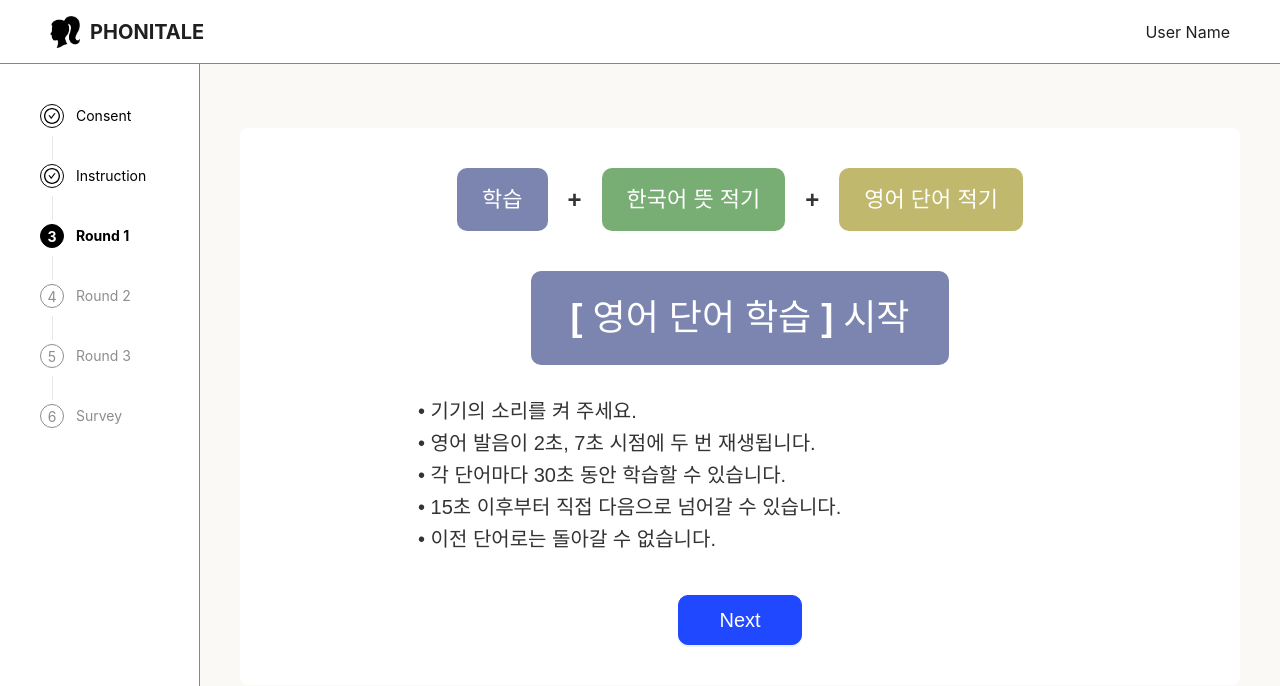
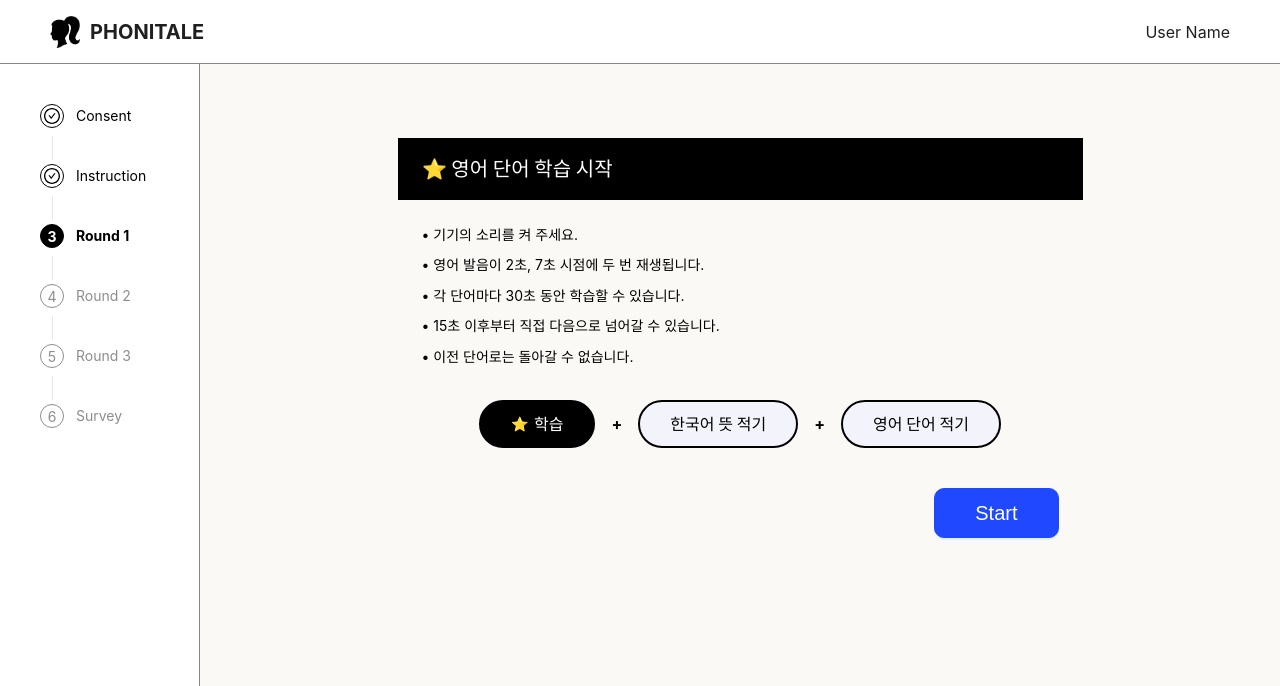
Before and after one commit to suyoungkwon2/phonitale-react, a React (Vite) app in the folder phonitale-react/: page /round/1/learning/start in a window 1280 px wide. Shown: the top 686 px of the page. Built offline with nearby package versions, Linux system fonts and the light colour scheme; a web font is replaced by a local one.

Commit message:
design: learning start

```diff
--- a/phonitale-react/src/pages/LearningStartPage.jsx
+++ b/phonitale-react/src/pages/LearningStartPage.jsx
@@ -1,34 +1,137 @@
 import React from 'react';
 import { useParams, useNavigate } from 'react-router-dom';
 import MainLayout from '../components/MainLayout';
-import PhaseStartContent from '../components/PhaseStartContent';
+// import PhaseStartContent from '../components/PhaseStartContent'; // 제거
+import BlueButton from '../components/BlueButton';
 
 const LearningStartPage = () => {
   const { roundNumber } = useParams();
   const navigate = useNavigate();
 
-  const learningPhaseProps = {
-    roundNumber: roundNumber,
-    phaseTitle: "영어 단어 학습",
-    titleBackgroundColor: "#7C85AF", // Figma color for Learning title
-    instructions: `기기의 소리를 켜 주세요.\n영어 발음이 2초, 7초 시점에 두 번 재생됩니다.\n각 단어마다 30초 동안 학습할 수 있습니다.\n15초 이후부터 직접 다음으로 넘어갈 수 있습니다.\n이전 단어로는 돌아갈 수 없습니다.`,
-    // PhaseStartContent 내부의 nextPageUrl prop은 라우팅 로직으로 대체되므로 제거
-    // 대신 PhaseStartContent의 Next 버튼 클릭 시 handleNextClick 함수가 실행되도록 해야 함
-    // PhaseStartContent 컴포넌트 수정 필요 (onClick prop 받도록)
+  const phaseTitle = "학습"; // 현재 단계 이름
+
+  const instructions = [
+    '기기의 소리를 켜 주세요.',
+    '영어 발음이 2초, 7초 시점에 두 번 재생됩니다.',
+    '각 단어마다 30초 동안 학습할 수 있습니다.',
+    '15초 이후부터 직접 다음으로 넘어갈 수 있습니다.',
+    '이전 단어로는 돌아갈 수 없습니다.'
+  ];
+
+  // Start 버튼 클릭 핸들러
+  const handleStartClick = () => {
+      navigate(`/round/${roundNumber}/learning`); // 학습 페이지로 이동
   };
 
-  // PhaseStartContent의 Next 버튼 클릭 시 호출될 함수
-  const handleNextClick = () => {
-      navigate(`/round/${roundNumber}/learning`);
-  };
+  // 현재 활성 스텝
+  const activeStep = phaseTitle; // '학습'
 
   return (
     <MainLayout>
-      {/* PhaseStartContent에 onClick 핸들러 전달 */}
-      <PhaseStartContent
-        {...learningPhaseProps}
-        onNextClick={handleNextClick} // onNextClick prop 추가
-      />
+       {/* RoundStartPage와 유사한 스타일 정의 */}
+      <style>{`
+        .phase-start-container { /* 클래스 이름 변경 */
+          width: 100%;
+          max-width: 685px;
+          margin: auto;
+          padding: 50px 0 40px;
+        }
+        .phase-start-header { /* 클래스 이름 변경 */
+          background-color: #000000;
+          color: white;
+          padding: 16px 24px;
+          font-size: 20px;
+          font-weight: bold;
+          text-align: left;
+        }
+        .phase-instructions-wrapper { /* 클래스 이름 변경 */
+          padding: 24px 24px 0;
+        }
+        .phase-instructions p { /* 클래스 이름 변경 */
+          font-size: 14px;
+          line-height: 1.6;
+          color: #000000;
+          margin-bottom: 8px;
+        }
+        .step-indicator-wrapper {
+          display: flex;
+          align-items: center;
+          justify-content: center;
+          gap: 16px;
+          margin-top: 32px; /* 간격 유지 */
+          padding: 0 24px;
+        }
+        .step-indicator {
+          border-radius: 50px;
+          padding: 10px 30px;
+          font-size: 16px;
+          font-weight: bold;
+          text-align: center;
+          display: inline-flex;
+          align-items: center;
+          gap: 6px;
+          border: 2px solid #000000;
+          background-color: #F3F4FB; /* 기본 배경 */
+          color: #000000;
+        }
+        .step-indicator.active { /* 활성 스타일 */
+          background-color: #000000;
+          color: white;
+          border: 2px solid #000000;
+        }
+        .step-plus {
+          font-size: 16px;
+          font-weight: bold;
+          color: #000000;
+        }
+        .start-button-wrapper {
+          display: flex;
+          justify-content: flex-end;
+          margin-top: 40px;
+          padding: 0 24px;
+        }
+        .star-icon {
+          font-size: 14px;
+          line-height: 1;
+        }
+      `}</style>
+
+      <div className="phase-start-container"> {/* 클래스 이름 변경 */}
+        {/* 헤더 */}
+        <div className="phase-start-header"> {/* 클래스 이름 변경 */}
+           ⭐ 영어 단어 학습 시작
+        </div>
+
+        {/* 안내 문구 (Bullet 추가) */}
+        <div className="phase-instructions-wrapper"> {/* 클래스 이름 변경 */}
+          <div className="phase-instructions"> {/* 클래스 이름 변경 */}
+            {instructions.map((line, index) => <p key={index}>{`• ${line}`}</p>)}
+          </div>
+        </div>
+
+        {/* 스텝 인디케이터 ('학습' 활성화) */}
+        <div className="step-indicator-wrapper">
+          <div className={`step-indicator ${activeStep === '학습' ? 'active' : ''}`}>
+            {activeStep === '학습' && <span className="star-icon">⭐</span>} 학습
+          </div>
+          <span className="step-plus">+</span>
+          <div className={`step-indicator ${activeStep === '한국어 뜻 적기' ? 'active' : ''}`}>
+             한국어 뜻 적기
+          </div>
+          <span className="step-plus">+</span>
+          <div className={`step-indicator ${activeStep === '영어 단어 적기' ? 'active' : ''}`}>
+             영어 단어 적기
+          </div>
+        </div>
+
+        {/* 시작 버튼 */}
+        <div className="start-button-wrapper">
+          <BlueButton
+            text="Start"
+            onClick={handleStartClick} // 핸들러 연결
+          />
+        </div>
+      </div>
     </MainLayout>
   );
 };
--- a/phonitale-react/src/pages/RoundStartPage.jsx
+++ b/phonitale-react/src/pages/RoundStartPage.jsx
@@ -11,8 +11,8 @@ const RoundStartPage = () => {
   const { roundNumber } = useParams();
 
   const handleStartClick = () => {
-    // 실제 다음 단계 경로 확인 필요 (예: /round/1/learning)
-    navigate(`/round/${roundNumber}/learning`);
+    // navigate 경로 끝에 '/start' 추가
+    navigate(`/round/${roundNumber}/learning/start`);
   };
 
   const instructions = [
```
